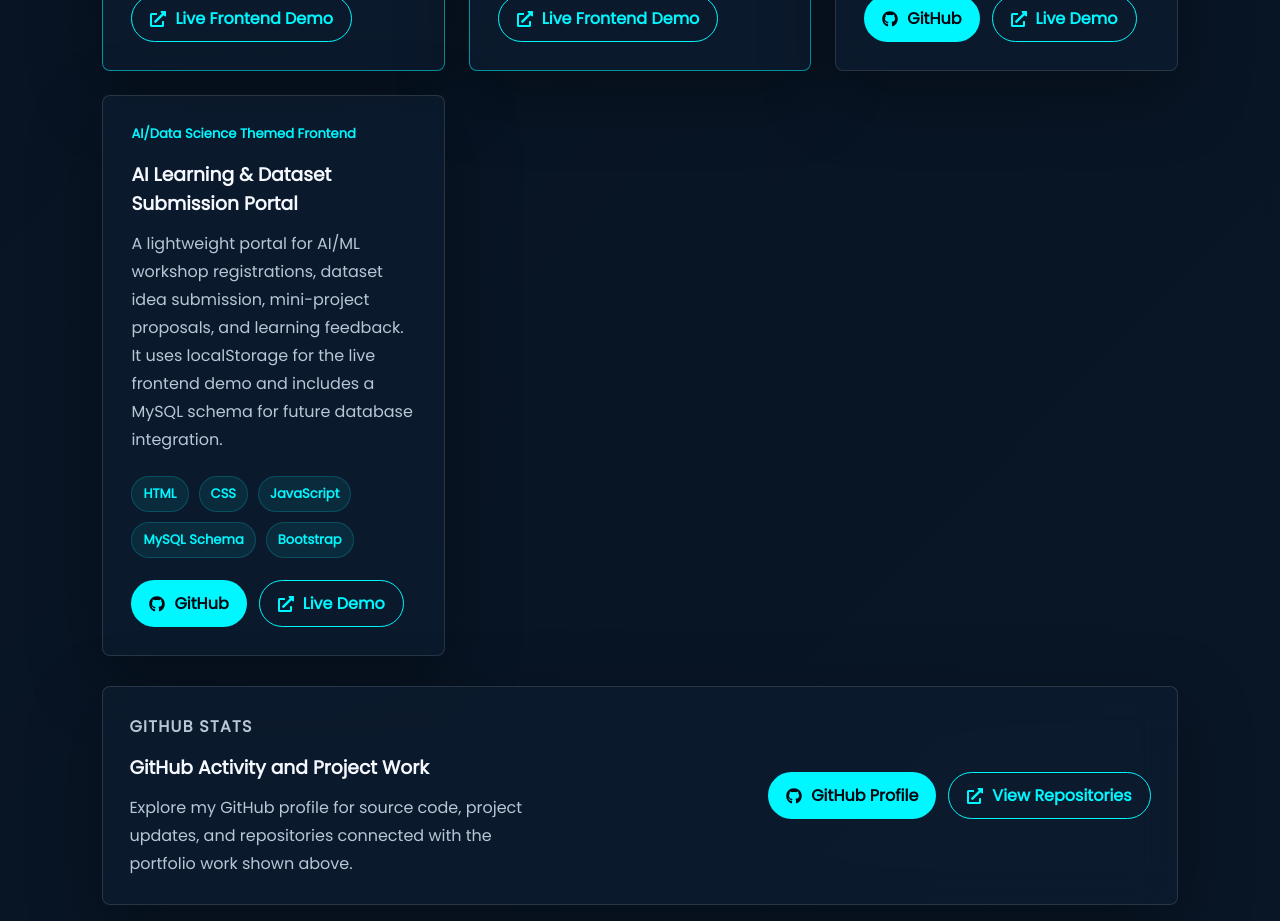
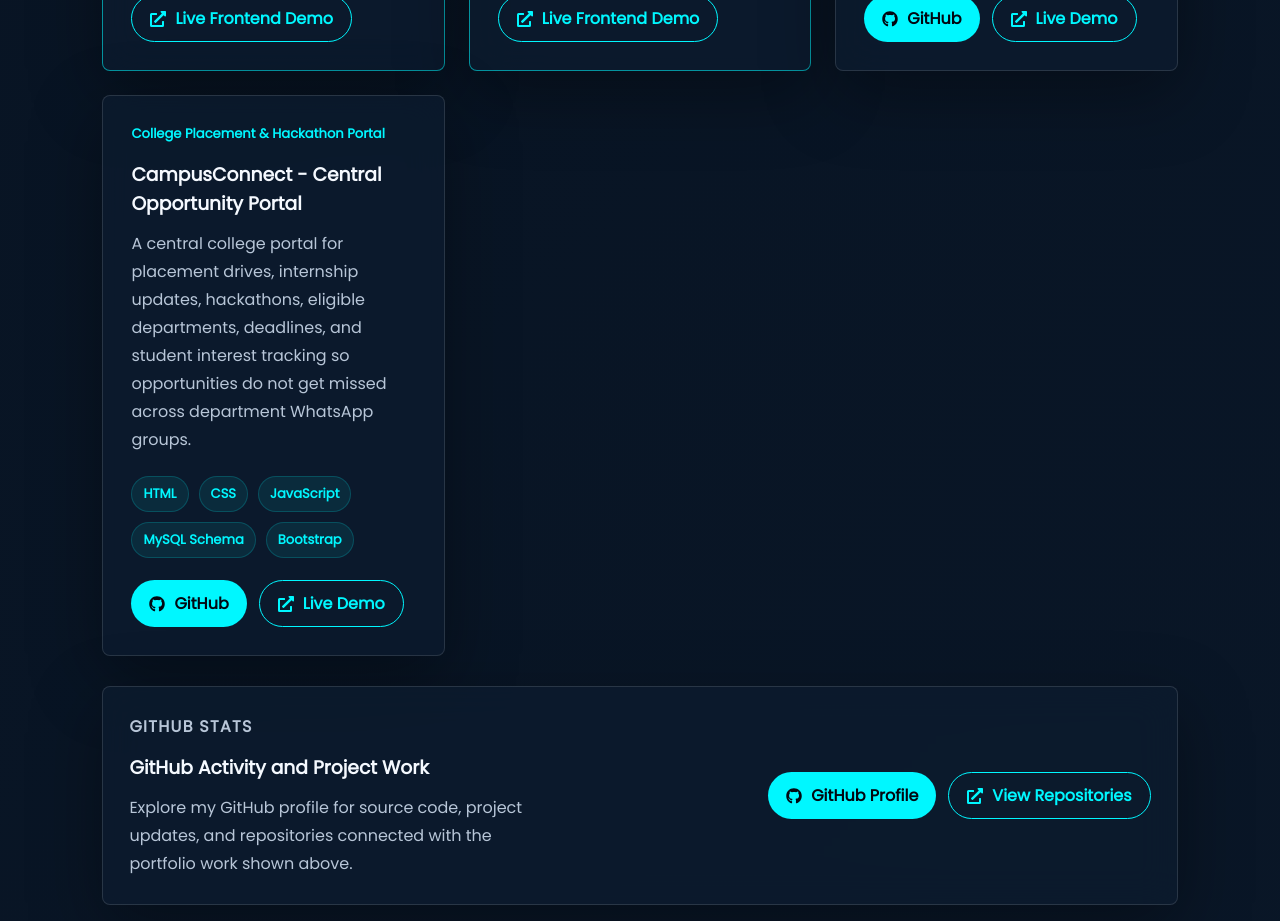
Before and after one commit to tausifalam6879/Portfolio-Website, a React (Vite) app: page / in a window 1280 px wide. Shown: the part 3980-4901 px from the top of the page. Built offline with nearby package versions, Linux system fonts and the light colour scheme.

Commit message:
Refine CampusConnect project description

```diff
--- a/src/data/projects.js
+++ b/src/data/projects.js
@@ -59,11 +59,11 @@ export const projects = [
     featured: false,
   },
   {
-    title: "AI Learning & Dataset Submission Portal",
-    category: "AI/Data Science Themed Frontend",
+    title: "CampusConnect - Central Opportunity Portal",
+    category: "College Placement & Hackathon Portal",
     tech: ["HTML", "CSS", "JavaScript", "MySQL Schema", "Bootstrap"],
     description:
-      "A lightweight portal for AI/ML workshop registrations, dataset idea submission, mini-project proposals, and learning feedback. It uses localStorage for the live frontend demo and includes a MySQL schema for future database integration.",
+      "A central college portal for placement drives, internship updates, hackathons, eligible departments, deadlines, and student interest tracking so opportunities do not get missed across department WhatsApp groups.",
     github: "https://github.com/tausifalam6879/student-form-portal",
     demo: "https://tausifalam6879.github.io/student-form-portal/",
     demoLabel: "Live Demo",
```
